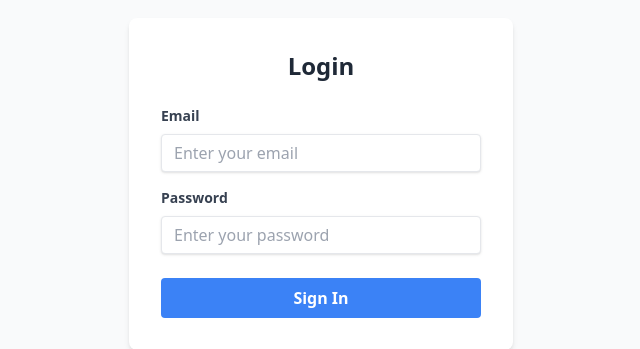
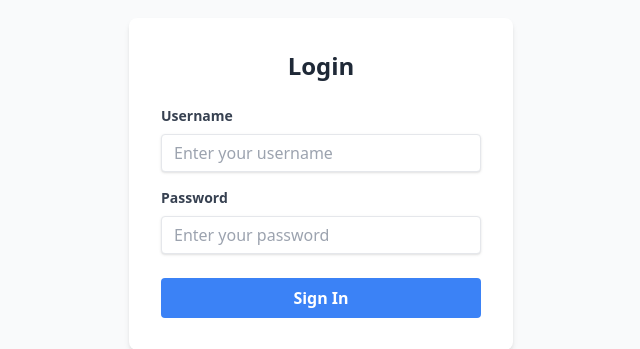
Before and after one commit to miqbalps/shopex, a PHP site: page /login.php in a window 1280 px wide. Shown: the part 200-549 px from the top of the page, without its empty margins (319-959 px from the left). Run offline with PHP 8.4, Linux system fonts and the light colour scheme; some libraries are stand-ins or nearby versions.

Commit message:
tambah folder backend di admin

```diff
--- /dev/null
+++ b/admin/backend/process_login.php
@@ -0,0 +1,36 @@
+<?php
+require_once '../backend/conn.php';
+require_once '../utils/crypto.php'; // fungsi encrypt/decrypt
+session_start();
+
+if ($_SERVER['REQUEST_METHOD'] == 'POST') {
+    $username = filter_var($_POST['username'], FILTER_SANITIZE_STRING);
+    $password = $_POST['password'];
+
+    // Prevent SQL Injection
+    $stmt = $conn->prepare("SELECT id, username, password FROM admin WHERE username = ?");
+    $stmt->bind_param("s", $username);
+    $stmt->execute();
+    $result = $stmt->get_result();
+
+    if ($result->num_rows > 0) {
+        $user = $result->fetch_assoc();
+
+        if (password_verify($password, $user['password'])) {
+            // Store in session
+            $_SESSION['user_id'] = $user['id'];
+            $_SESSION['username'] = $user['username'];
+
+            header("Location: ../admin/dashboard.php");
+            exit();
+        } else {
+            $_SESSION['error'] = "Invalid password";
+        }
+    } else {
+        $_SESSION['error'] = "User not found";
+    }
+
+    header("Location: ../admin/login.php");
+    exit();
+}
+?>
--- a/admin/login.php
+++ b/admin/login.php
@@ -1,4 +1,7 @@
-<?php session_start(); ?>
+<?php
+ require_once '../admin/backend/process_login.php';
+?>
+
 <!DOCTYPE html>
 <html lang="en">
 <head>
@@ -19,16 +22,16 @@
     <main class="flex items-center justify-center h-[calc(82vh)]">
         <div class="bg-white p-8 rounded-lg shadow-md w-96">
             <h2 class="text-2xl font-bold mb-6 text-center">Login</h2>
-            <form action="auth/process_login.php" method="POST">
+            <form action="login.php" method="POST">
                 <div class="mb-4">
-                    <label class="block text-gray-700 text-sm font-bold mb-2" for="email">
-                        Email
+                    <label class="block text-gray-700 text-sm font-bold mb-2" for="username">
+                        Username
                     </label>
                     <input class="shadow appearance-none border rounded w-full py-2 px-3 text-gray-700 leading-tight focus:outline-none focus:shadow-outline"
-                           id="email"
-                           type="email"
-                           name="email"
-                           placeholder="Enter your email"
+                           id="username"
+                           type="username"
+                           name="username"
+                           placeholder="Enter your username"
                            required>
                 </div>
                 <div class="mb-6">
--- a/frontend/login.php
+++ b/frontend/login.php
@@ -1,5 +1,4 @@
 <?php
-require_once '../backend/conn.php';
 require_once '../backend/process_login.php';
 ?>
 
```
